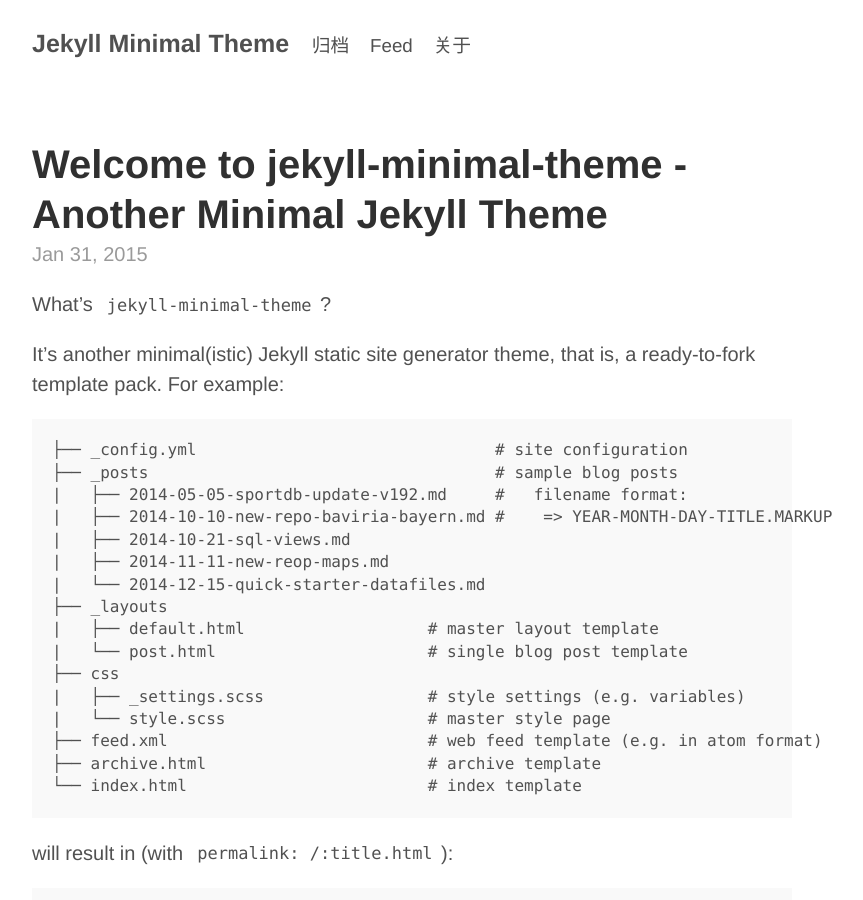
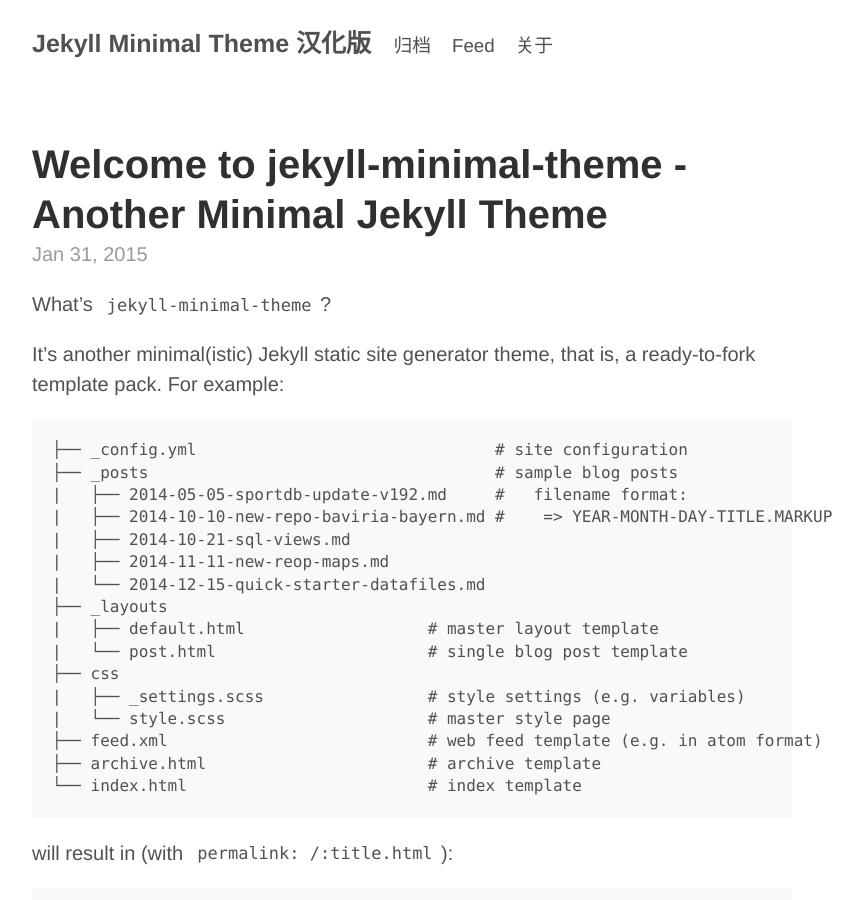
Before and after one commit to gledos/jekyll-minimal-theme-zh-cmn-hans, a Jekyll site: the page built from index.html, in a window 1280 px wide and 900 px high. Shown: the whole window, without its empty margins (228-1091 px from the left). Built offline with Jekyll 4.4.1, drawn with Linux system fonts in a browser that asks for light colours.

Commit message:
Update _config.yml

```diff
--- a/_config.yml
+++ b/_config.yml
@@ -1,19 +1,18 @@
 ###########
 # site.title, site.url, site.author.name
 
-title:   'Jekyll Minimal Theme'
+title:   'Jekyll Minimal Theme 汉化版'
 author:
   name:  'Jekyll Minimal Theme Team'
 
-## note:
-#  use site.path in your templates to make it work for both protocols e.g. http and https
-#  use site.url only inside the web feed template (e.g. requires full url incl. protocol)
-path: /jekyll-minimal-theme
-url:  'http://henrythemes.github.io/jekyll-minimal-theme'
-
+## 提示:
+#  在您的模板中使用site.path，使其适用于两种协议，例如 http和https
+#  使用site.url仅内部的网络馈源模板（外部需要完整的含协议的URL）
+path: /jekyll-minimal-theme-zh-cmn-hans
+url:  'http://gledos.science/jekyll-minimal-theme-zh-cmn-hans/'
 
 ########
-# more settings
+# 更多设置
 
 markdown: kramdown
 
@@ -26,6 +25,5 @@
 exclude:
 - README.md
 
-
 safe: true
 lsi: false
```
